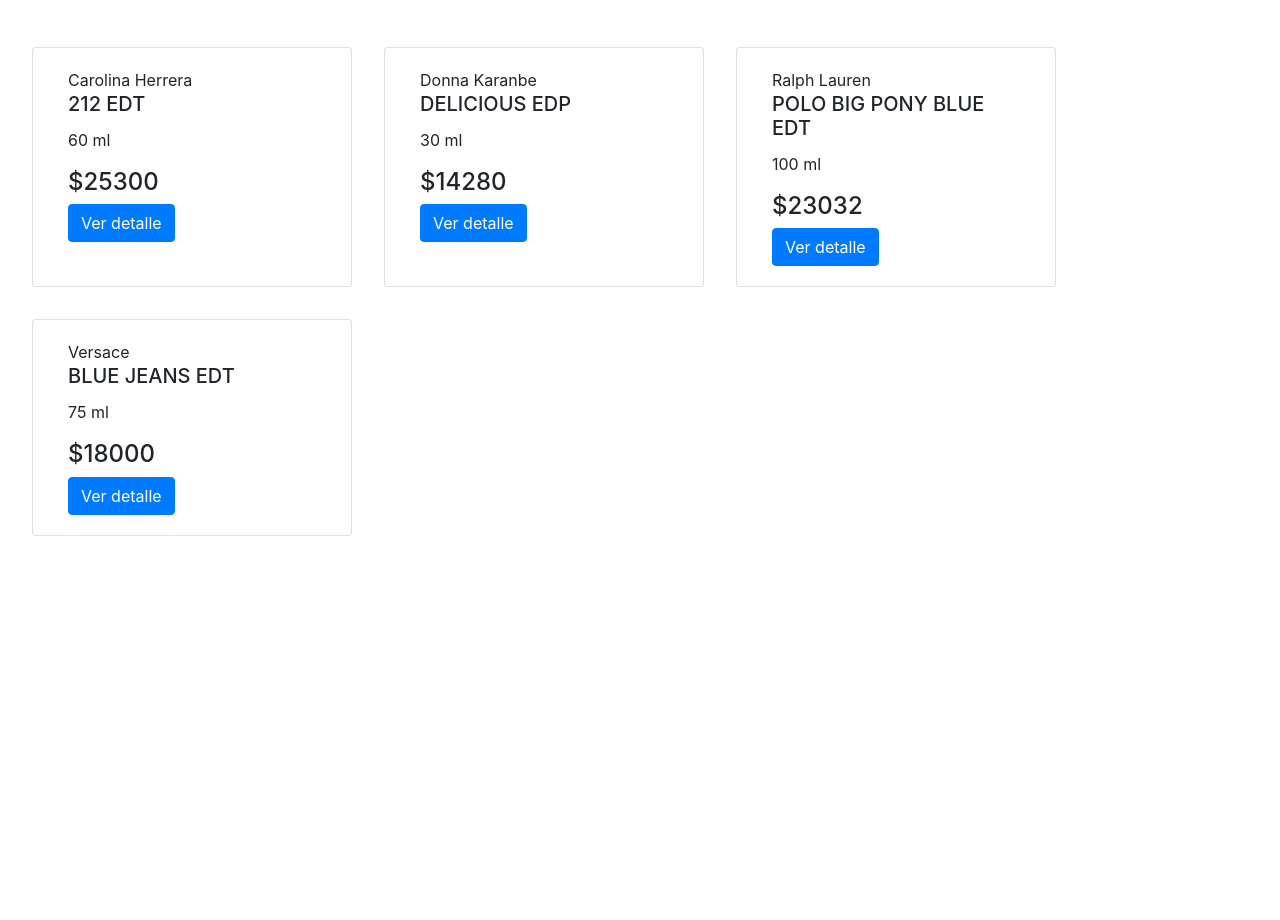
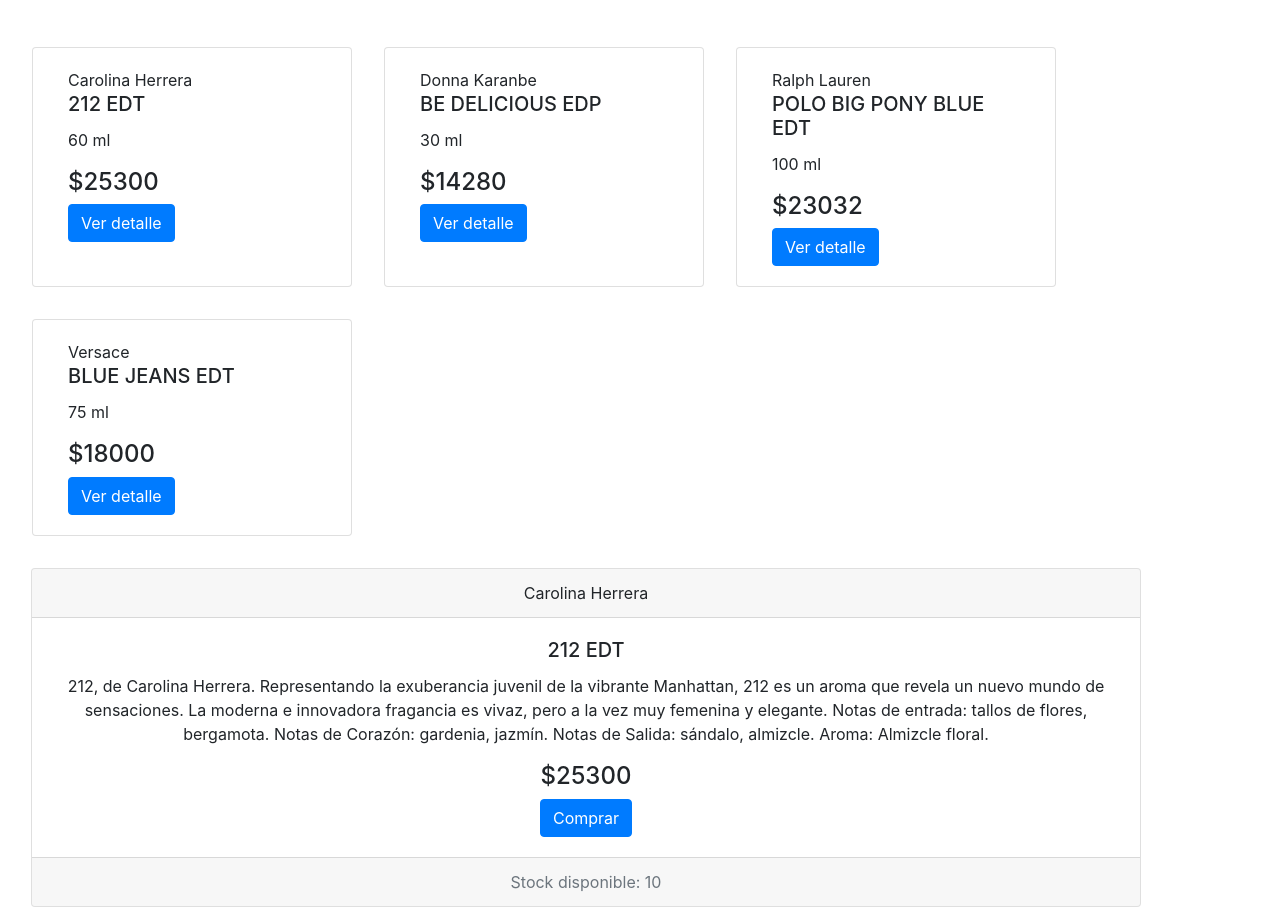
Before and after one commit to luchoALV29/perfumeria-ecommerce, a React (Create React App) app: page / in a window 1280 px wide. Shown: the part 412-1332 px from the top of the page. Before the commit the page ends 980 px from the top, so only its background shows below. Built offline with nearby package versions, Linux system fonts and the light colour scheme.

Commit message:
Added ItemDetailConteiner react component

```diff
--- a/src/App.js
+++ b/src/App.js
@@ -4,6 +4,7 @@
 import List from './components/List';
 import CartWidget from './components/CartWidget';
 import ItemListContainer from './components/ItemListContainer';
+import ItemDetailContainer from './components/ItemDetailContainer';
 
 function App() {
 
@@ -15,15 +16,26 @@
       marca: 'Carolina Herrera',
       nombre: '212 EDT',
       presentacion: '60 ml',
-      precio: 25300
+      precio: 25300,
+      stock: 10,
+      descripcion: `212, de Carolina Herrera. Representando la exuberancia juvenil de la vibrante Manhattan, 212 es un aroma que revela un nuevo mundo de sensaciones. La moderna e innovadora fragancia es vivaz, pero a la vez muy femenina y elegante.
+      Notas de entrada: tallos de flores, bergamota.
+      Notas de Corazón: gardenia, jazmín.
+      Notas de Salida: sándalo, almizcle.
+      Aroma: Almizcle floral.`
     },
     {
       id: 'UDHRKSHF',
       categoriaId: 0,
       marca: 'Donna Karanbe',
-      nombre: 'DELICIOUS EDP',
+      nombre: 'BE DELICIOUS EDP',
       presentacion: '30 ml',
-      precio: 14280
+      precio: 14280,
+      stock: 18,
+      descripcion: `Más que una fragancia, es una actitud. DKNY Be Delicious tiene un aroma jugoso, fresco y floral que desprende un carisma divertido y espontáneo.
+      El sabor del primer mordisco de una manzana fresca se funde en perfecta armonía con el aroma de pepino y pomelo. El aroma a magnolia dulce, violeta y rosa se convierte en unas suaves y cremosas notas de salida de madera de sándalo y ámbar blanco, creando así una fragancia que homenajea todo lo que significa ser Be Delicious. Con un mayor concentrado, este eau de perfum es perfecto para usar durante todo el año.
+      DETALLES
+      DKNY Be Delicious captura en un frasco el espíritu aventurero de la ciudad de Nueva York. Su forma llamativa y el frasco verde y plateado te acercan la gran manzana a la palma de tu mano. El cartón estampado con la icónica manzana Be Delicious evoca la naturalidad de un mercado de fruta.`
     },
     {
       id: 'GNDBSKFN',
@@ -31,7 +43,14 @@
       marca: 'Ralph Lauren',
       nombre: 'POLO BIG PONY BLUE EDT',
       presentacion: '100 ml',
-      precio: 23032
+      precio: 23032,
+      stock: 4,
+      descripcion: `Big Pony Blue Man, la fragancia masculina que inspira a victoria con su energía fresca y deportiva. Una mezcla refrescante de estimulantes cítricos, frescura acuática y robustas notas amaderadas.
+
+      Familia Olfativa : Fougere
+      Notas de Salida: Aceite de Cedro, Cachemira, Absoluto de Haba Tonka, Acorde de Musgo de Roble.
+      Notas de Corazón: Aceite de Bergamota, Aceite de Limon, Aceite de Pomelo Jugoso, Grosella Negra.
+      Notas de Fondo: Absoluto de Albahaca, Acorde de Pepino, Aceite de Lavanda.`
     },
     {
       id: 'GYUGFJFG',
@@ -39,7 +58,11 @@
       marca: 'Versace',
       nombre: 'BLUE JEANS EDT',
       presentacion: '75 ml',
-      precio: 18000
+      precio: 18000,
+      stock: 14,
+      descripcion: `Un cielo despejado, un viento cálido, un perfume masculino. Una frescura sorprendente, inmediata y limpia. Versace Blue Jeans es para un hombre que desea la libertad, una vida sin obligaciones. La botella azul muestra sus facetas y decoraciones, un mundo alejado de la banalidad de las formas habituales.
+
+      Familia Olfativa: Aromática / Madera Notas principales: Cóctel de cítricos, Bergamota, Enebro, Rosa, Geranio Notas medias: Lavanda, Jazmín, Violeta, Nuez moscada Notas básicas: Cedro, Madera de iris, Sándalo, Vetiver, Ámbar, Vainilla, Almizcle.`
     }
   ];
 
@@ -53,6 +76,7 @@
       <body className="App-body">
         <List categorias={Categorias}/>
         <ItemListContainer productos={Productos}/>
+        <ItemDetailContainer producto={Productos[0]}/>
       </body>
     </div>
   );
--- /dev/null
+++ b/src/components/ItemDetailContainer/ItemDetailContainer.jsx
@@ -0,0 +1,28 @@
+import PropTypes from 'prop-types'
+
+const ItemDetailContainer = ({producto}) => {
+    return (
+        <div className='container m-3'>
+            <div className="card text-center">
+                <div className="card-header">
+                    {producto.marca}
+                </div>
+                <div className="card-body">
+                    <h5 className="card-title">{producto.nombre}</h5>
+                    <p className="card-text">{producto.descripcion}</p>
+                    <h4>${producto.precio}</h4>
+                    <a href="#" className="btn btn-primary">Comprar</a>
+                </div>
+                <div className="card-footer text-muted">
+                    Stock disponible: {producto.stock}
+                </div>
+            </div>
+        </div>
+    )
+}
+
+ItemDetailContainer.proptype = {
+    producto: PropTypes.object.isRequired
+}
+
+export default ItemDetailContainer
--- /dev/null
+++ b/src/components/ItemDetailContainer/index.js
@@ -0,0 +1,2 @@
+import ItemDetailContainer from "./ItemDetailContainer"
+export default ItemDetailContainer;
```
